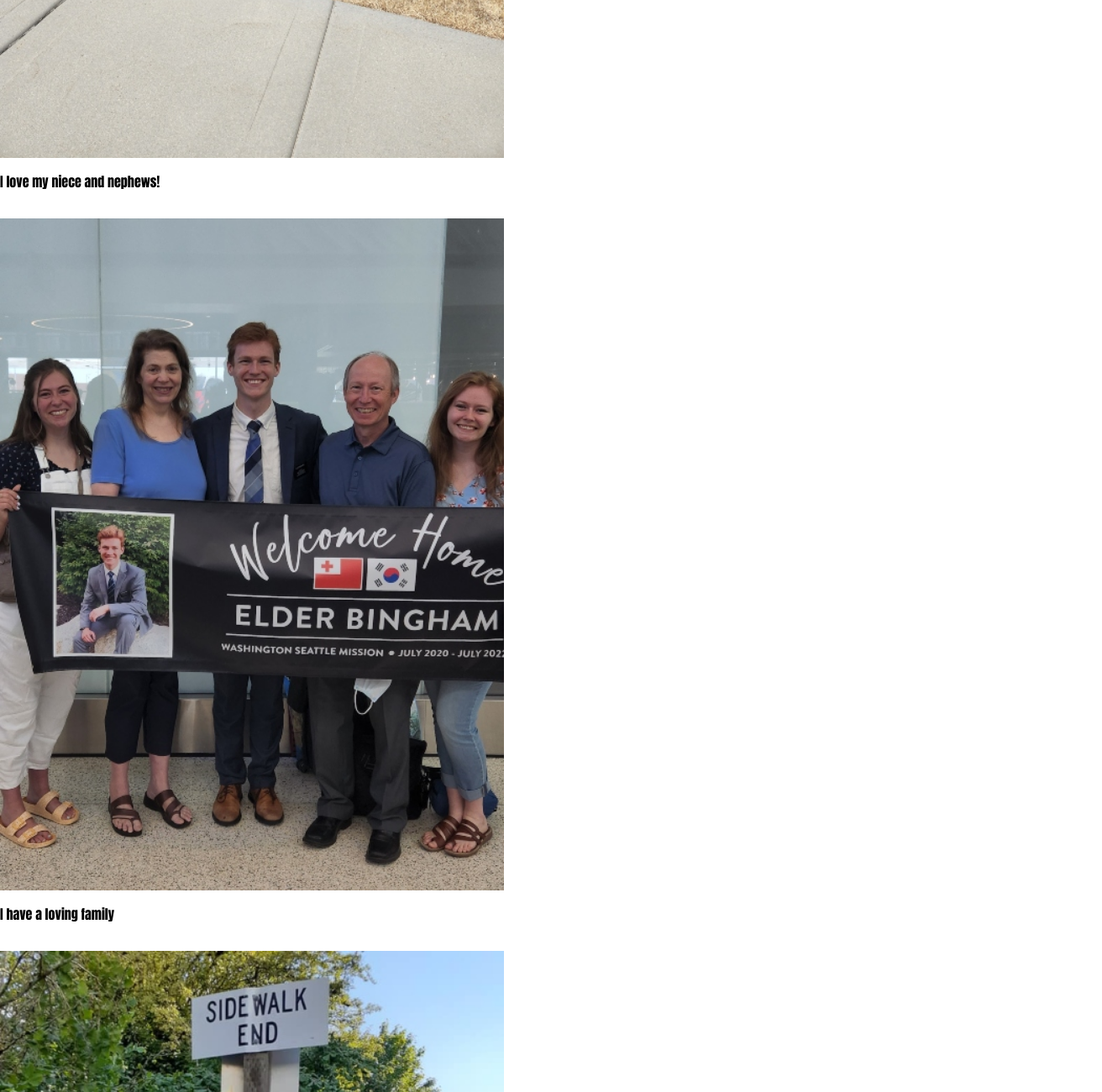
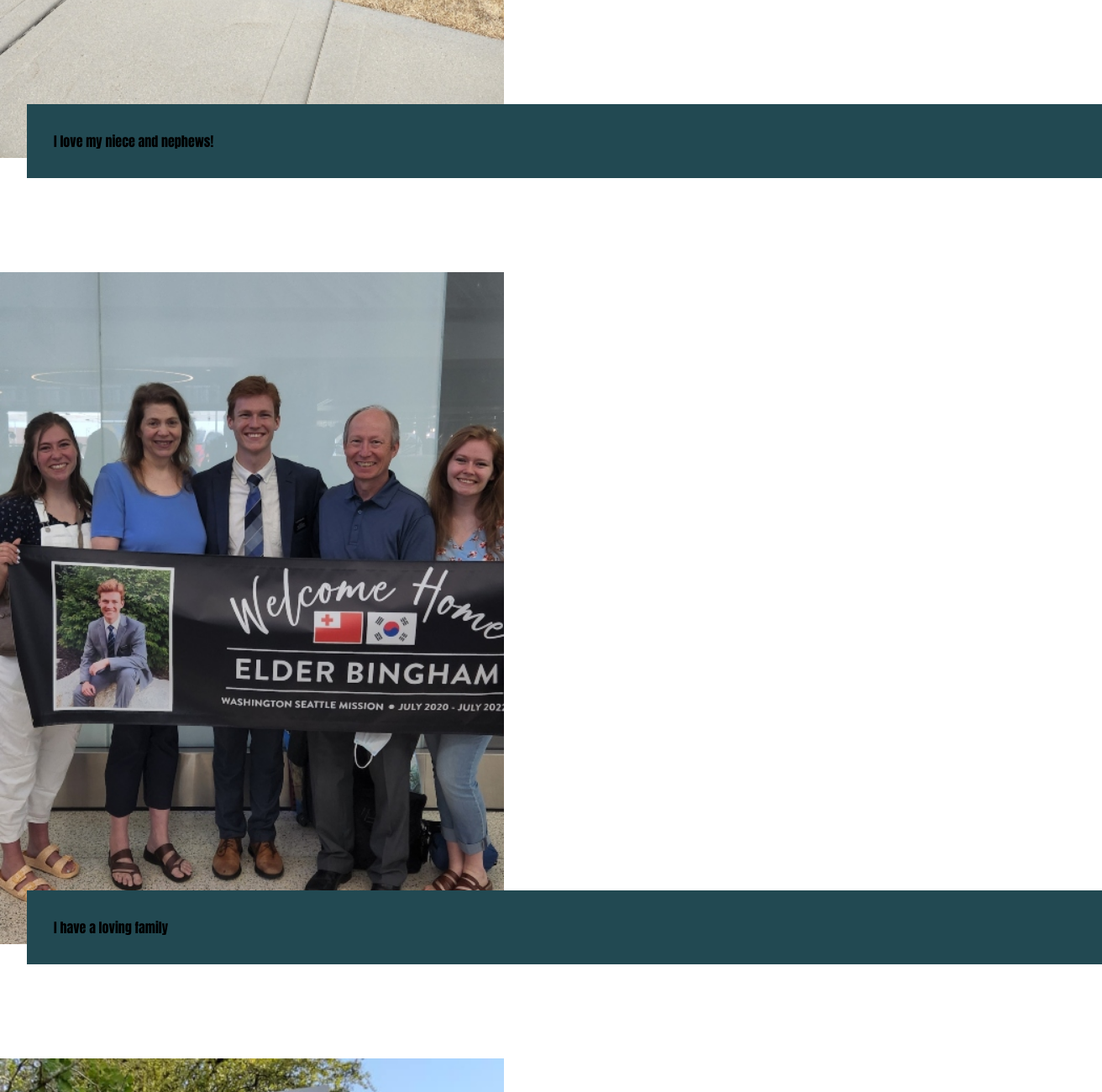
Before and after one commit to IS-120/overlays-and-cards-mbingham196, a website: page index.html in a window 1280 px wide. Shown: the part 2360-3660 px from the top of the page at 84% size, 1312 px wide, since content can reach past the window. Drawn offline with Linux system fonts and the light colour scheme.

Commit message:
added text-overlay element

```diff
--- a/index.html
+++ b/index.html
@@ -87,22 +87,22 @@
   <section class="cards">
     <a class="card">
       <img src="images/kids-picture.jpg" width="480px" height="640px" alt="" />
-      <p>I love my niece and nephews!</p>
+      <p class="text-overlay">I love my niece and nephews!</p>
     </a>
 
     <a class="card">
       <img src="images/family-picture-1.jpg" width="480px" height="640px" alt="" />
-      <p>I have a loving family</p>
+      <p class="text-overlay">I have a loving family</p>
     </a>
 
     <a class="card">
       <img src="images/missionary-photo.jpg" width="480px" height="640px" alt="" />
-      <p>I was blessed to serve as a missionary in Seattle Washington</p>
+      <p class="text-overlay">I was blessed to serve as a missionary in Seattle Washington</p>
     </a>
 
     <a class="card">
       <img src="images/hike-picture.jpg" width="480px" height="640px" alt="" />
-      <p>I love anything and everything outdoors</p>
+      <p class="text-overlay">I love anything and everything outdoors</p>
     </a>
 
   </section>
--- a/styles/main.css
+++ b/styles/main.css
@@ -95,6 +95,10 @@ picture img {
 .card .text-overlay {
   position: relative;
   background-color: #224952;
+  top: -5rem;
+  left: 2rem;
+  font-size: 1rem;
+  padding: 2rem;
 }
 
 .card {
```
